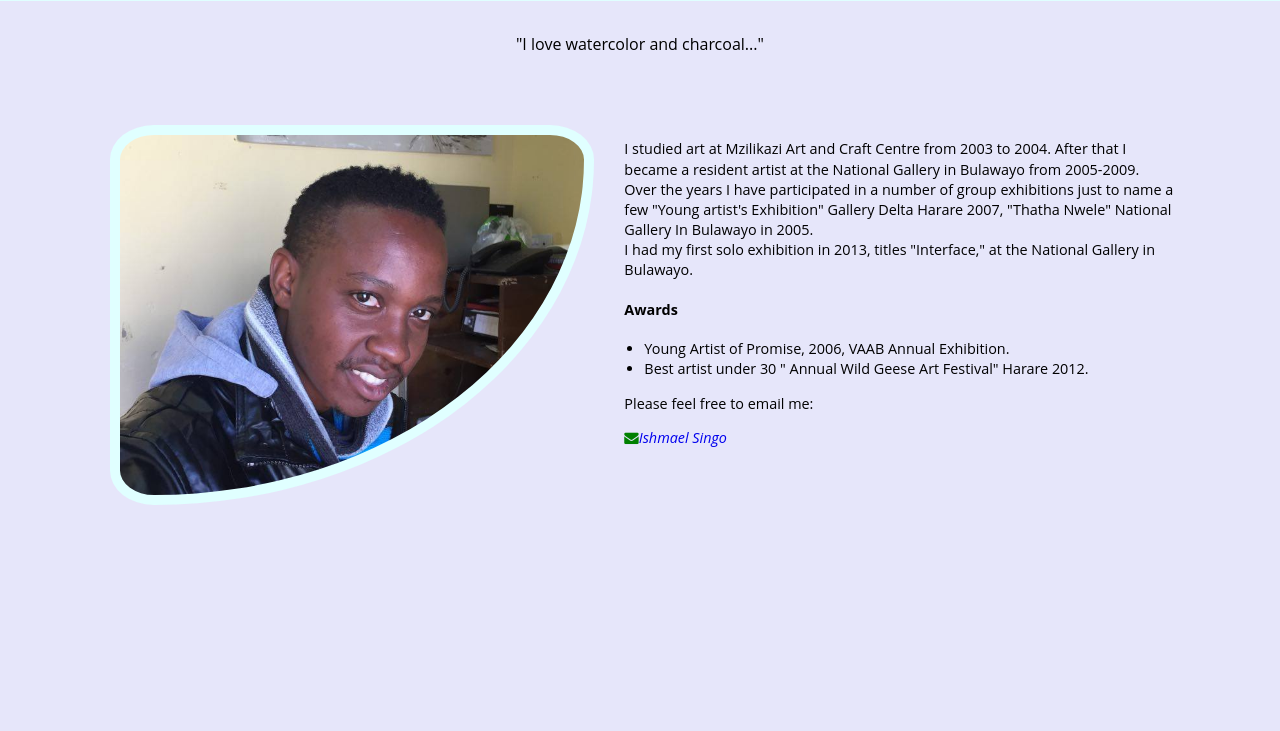
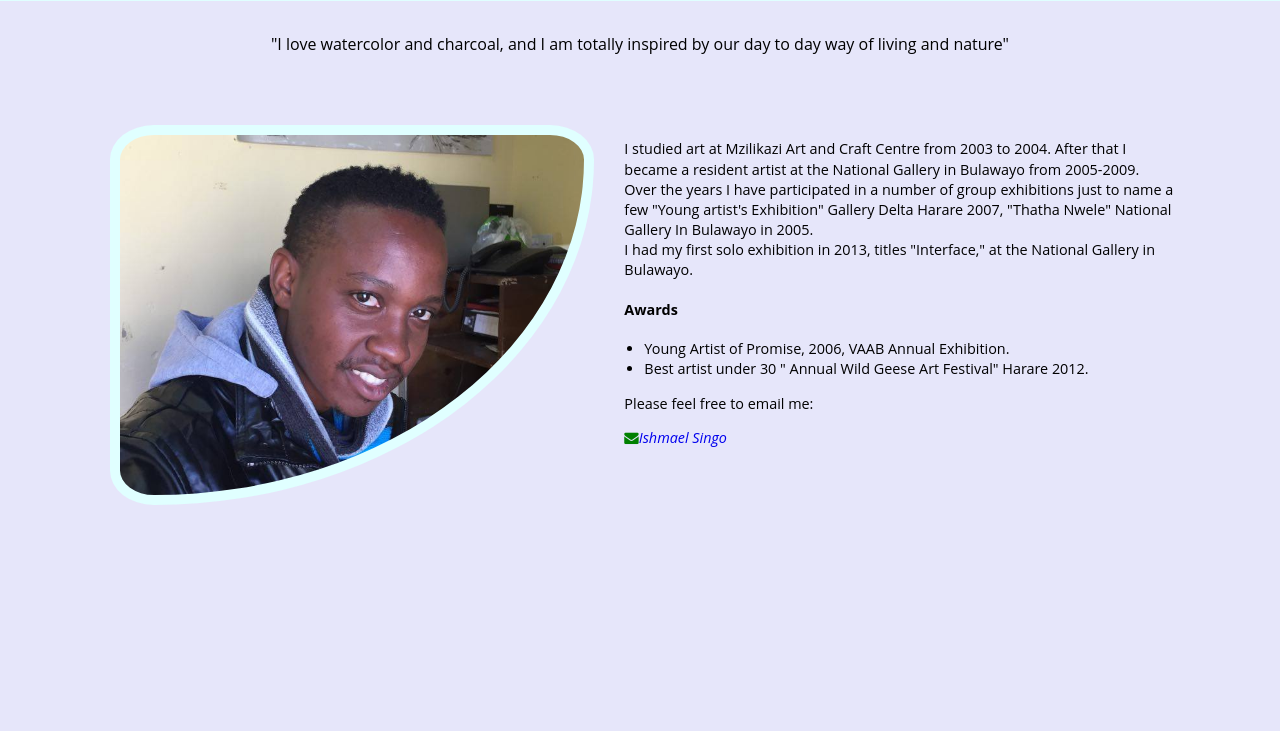
Before and after one commit to ChrisMlalazi/Ishmael_Singo, a plain HTML site: page about.html in a window 1280 px wide. Shown: the part 69-800 px from the top of the page. Drawn offline with nearby package versions, Linux system fonts and the light colour scheme.

Commit message:
Added text to About Page

```diff
--- a/about.html
+++ b/about.html
@@ -27,7 +27,7 @@
     </nav>
 
     <div class="white">
-            <p> "I love watercolor and charcoal..."</p>
+            <p> "I love watercolor and charcoal, and I am totally inspired by our day to day way of living and nature"</p>
         </div>
 
     <div id="field">
```
Also changed, not shown: index.html (+3 -1 lines).
